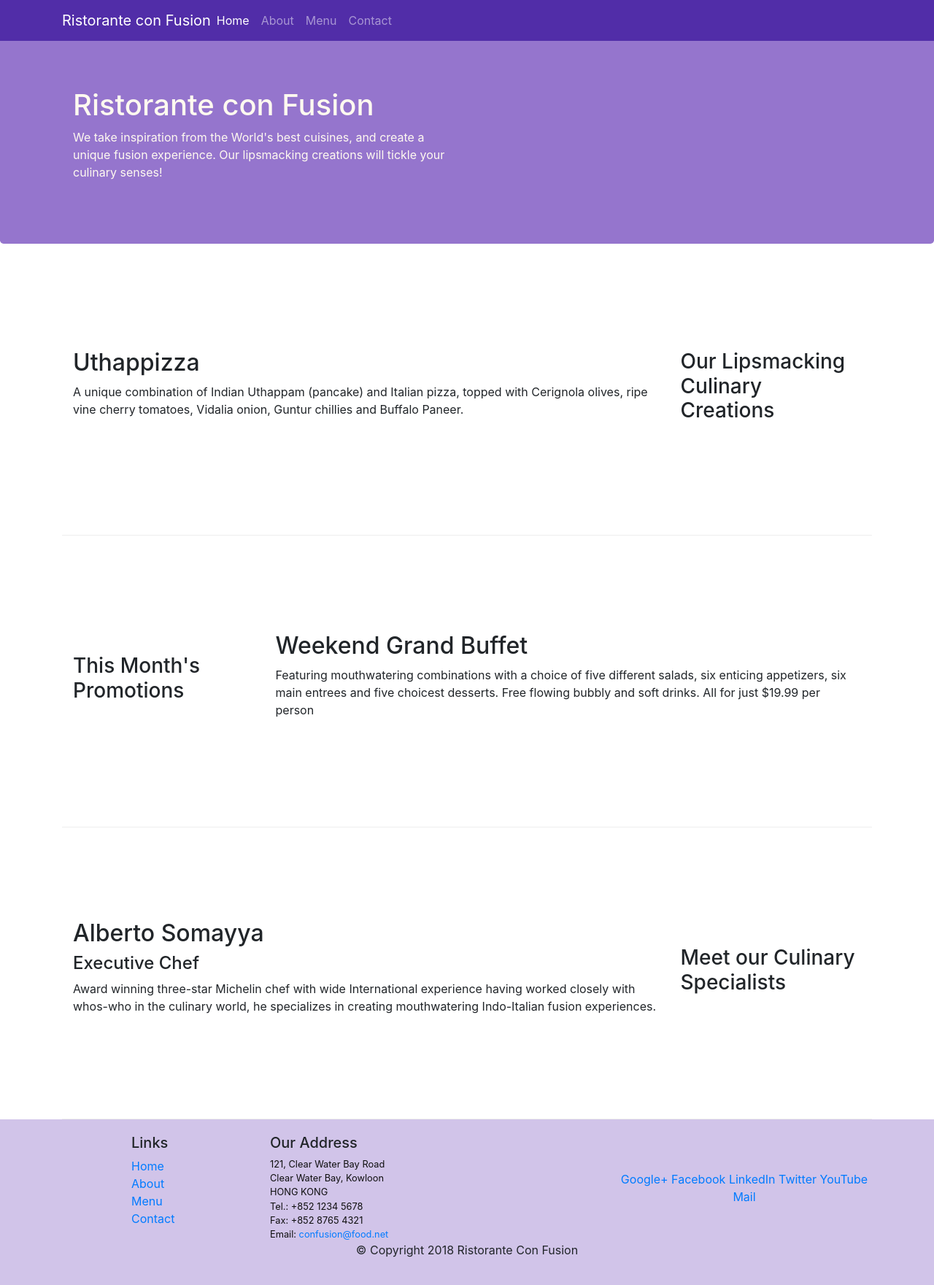
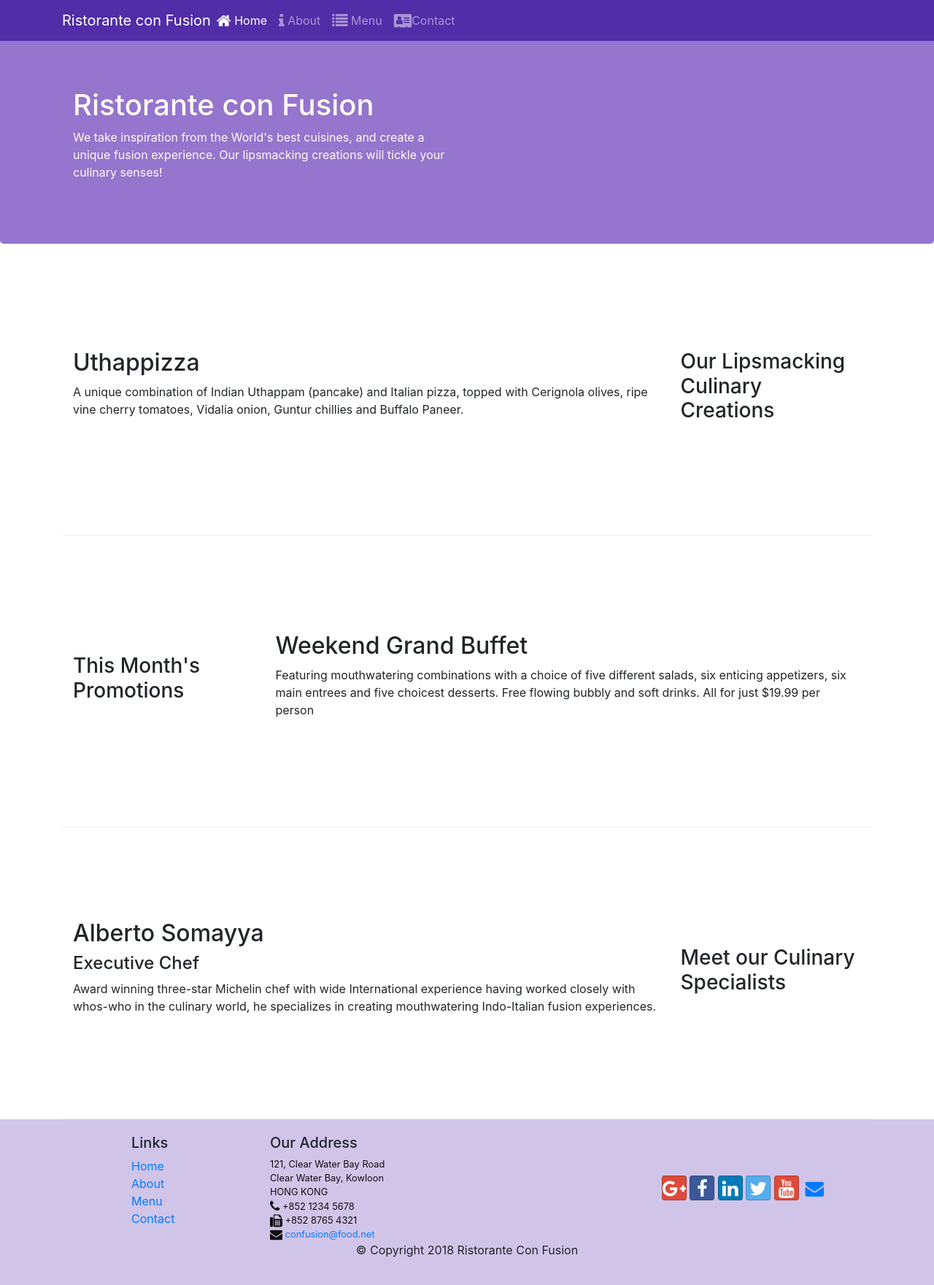
Before and after one commit to himaniraghav3/bootstrap, a website: page index.html in a window 1280 px wide. Shown: the whole page at 73% size. Drawn offline with nearby package versions, Linux system fonts and the light colour scheme.

Commit message:
Icon fonts

```diff
--- a/index.html
+++ b/index.html
@@ -9,6 +9,8 @@
 
         <!-- Bootstrap CSS -->
         <link rel="stylesheet" href="node_modules/bootstrap/dist/css/bootstrap.min.css">
+        <link rel="stylesheet" href="node_modules/font-awesome/css/font-awesome.min.css">
+        <link rel="stylesheet" href="node_modules/bootstrap-social/bootstrap-social.css">
         <link rel="stylesheet" href="css/styles.css">
     <title>Ristorante Con Fusion</title>
 </head>
@@ -22,10 +24,10 @@
             <a class="navbar-brand mr-auto" href="#">Ristorante con Fusion</a>
             <div class="collapse navbar-collapse " id="Navbar">
                 <ul class="navbar-nav mr-auto">
-                    <li class="nav-item active"><a class="nav-link" href="#">Home</a></li>
-                    <li class="nav-item"><a class="nav-link" href="./aboutus.html">About</a></li>
-                    <li class="nav-item"><a class="nav-link" href="#">Menu</a></li>
-                    <li class="nav-item"><a class="nav-link" href="#">Contact</a></li>
+                    <li class="nav-item active"><a class="nav-link" href="#"><span class="fa fa-home fa-lg"></span> Home</a></li>
+                    <li class="nav-item"><a class="nav-link" href="./aboutus.html"><span class="fa fa-info fa-lg"></span> About</a></li>
+                    <li class="nav-item"><a class="nav-link" href="#"><span class="fa fa-list fa-lg"></span> Menu</a></li>
+                    <li class="nav-item"><a class="nav-link" href="#"><span class="fa fa-address-card fa-lg"></span>Contact</a></li>
                 </ul>
             </div>
         </div>
@@ -95,19 +97,19 @@
 		              121, Clear Water Bay Road<br>
 		              Clear Water Bay, Kowloon<br>
 		              HONG KONG<br>
-		              Tel.: +852 1234 5678<br>
-		              Fax: +852 8765 4321<br>
-		              Email: <a href="mailto:confusion@food.net">confusion@food.net</a>
+		              <i class="fa fa-phone fa-lg"></i> +852 1234 5678<br>
+		              <i class="fa fa-fax fa-lg"></i> +852 8765 4321<br>
+		              <i class="fa fa-envelope fa-lg"></i> <a href="mailto:confusion@food.net">confusion@food.net</a>
 		           </address>
                 </div>
                 <div class="col-12 col-sm-4 align-self-center">
                     <div class="text-center">
-                        <a href="http://google.com/+">Google+</a>
-                        <a href="http://www.facebook.com/profile.php?id=">Facebook</a>
-                        <a href="http://www.linkedin.com/in/">LinkedIn</a>
-                        <a href="http://twitter.com/">Twitter</a>
-                        <a href="http://youtube.com/">YouTube</a>
-                        <a href="mailto:">Mail</a>
+                        <a class="btn btn-social-icon btn-google " href="http://google.com/+"><i class="fa fa-google-plus fa-lg"></i></a>
+                        <a class="btn btn-social-icon btn-facebook " href="http://www.facebook.com/profile.php?id="><i class="fa fa-facebook fa-lg"></i></a>
+                        <a class="btn btn-social-icon btn-linkedin " href="http://www.linkedin.com/in/"><i class="fa fa-linkedin fa-lg"></i></a>
+                        <a class="btn btn-social-icon btn-twitter " href="http://twitter.com/"><i class="fa fa-twitter fa-lg"></i></a>
+                        <a class="btn btn-social-icon btn-google " href="http://youtube.com/"><i class="fa fa-youtube fa-lg"></i></a>
+                        <a class="btn btn-social-icon btn-envelope-o " href="mailto:"><i class="fa fa-envelope fa-lg"></i></a>
                     </div>
                 </div>
            </div>
--- a/package.json
+++ b/package.json
@@ -15,6 +15,8 @@
   },
   "dependencies": {
     "bootstrap": "^4.0.0",
+    "bootstrap-social": "^5.1.1",
+    "font-awesome": "^4.7.0",
     "jquery": "^3.3.1",
     "popper.js": "^1.12.9"
   }
```
Also changed, not shown: aboutus.html (+15 -13 lines), css/styles.css (line endings or trailing spaces), 1 other file.
